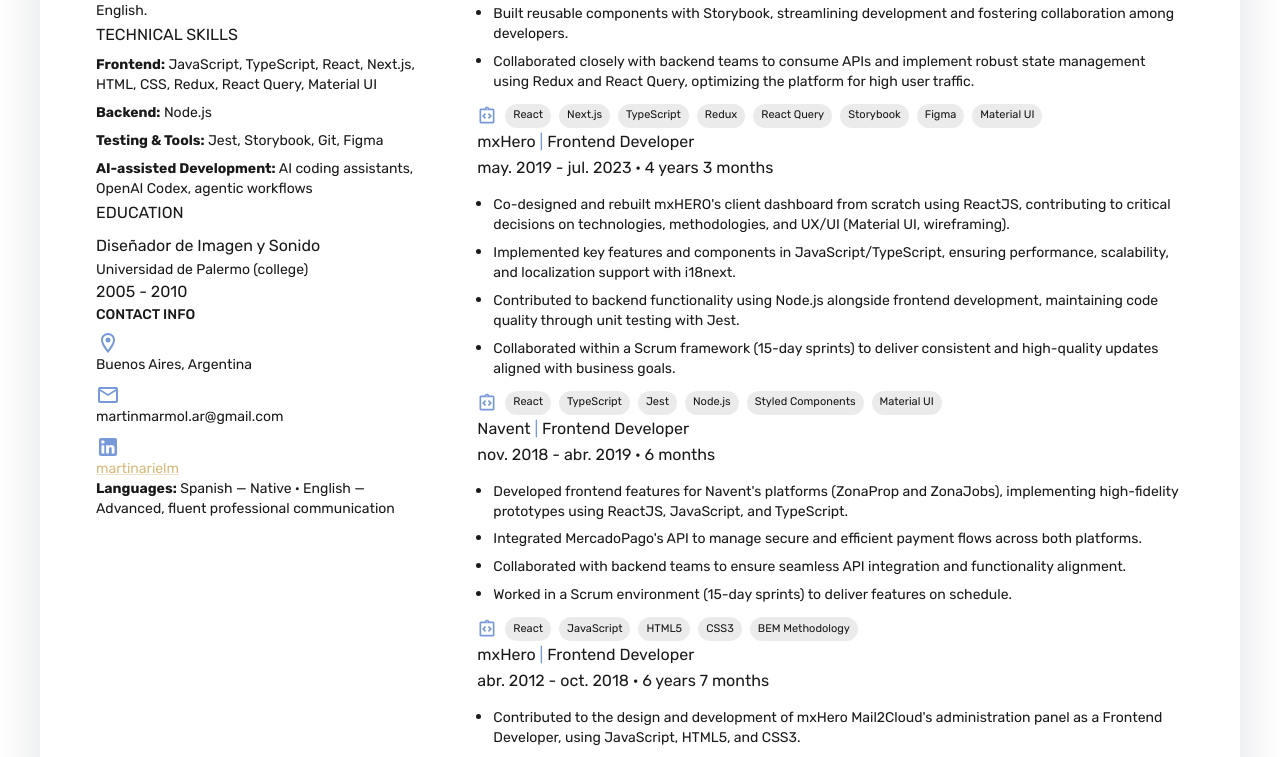
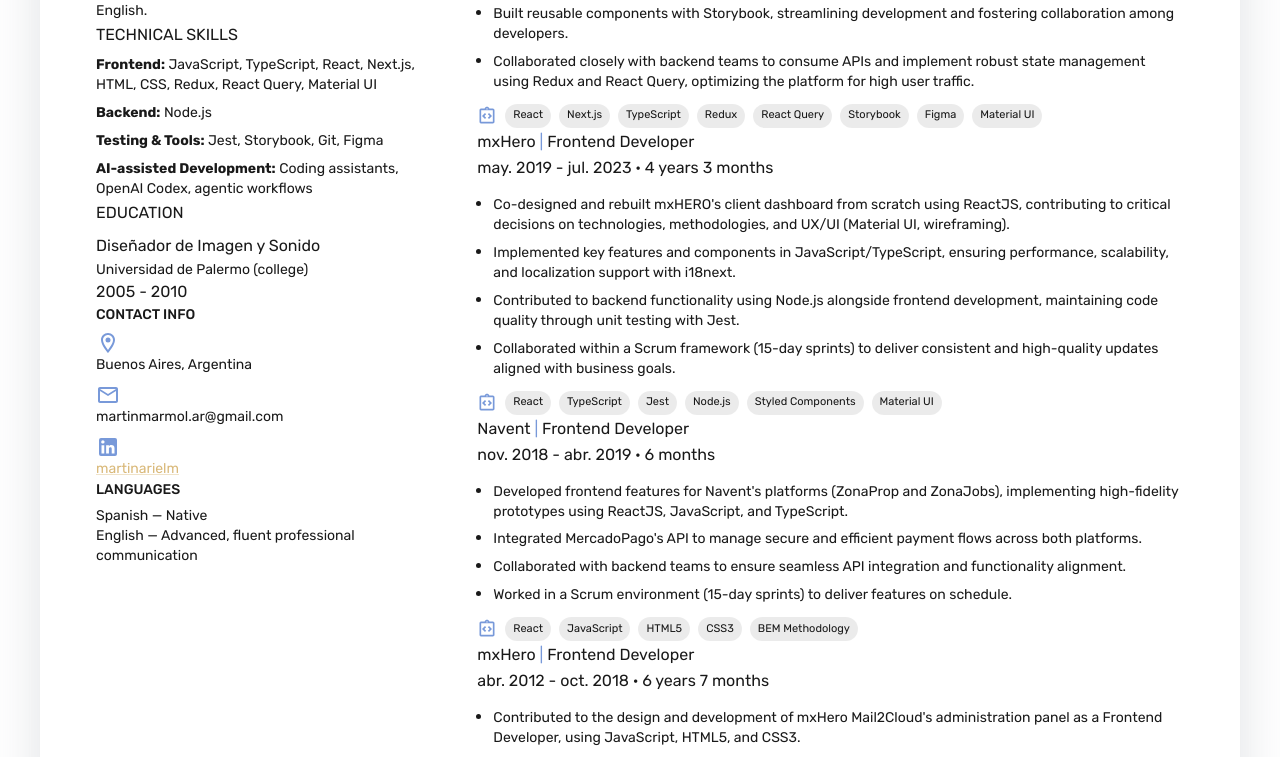
Before and after one commit to martinarielm/resume, a React (Vite) app: page / in a window 1280 px wide. Shown: the part 522-1279 px from the top of the page. Built offline with nearby package versions, Linux system fonts and the light colour scheme.

Commit message:
Refactor language section and update description

```diff
--- a/src/App.tsx
+++ b/src/App.tsx
@@ -110,7 +110,7 @@
               <strong>Testing &amp; Tools:</strong> Jest, Storybook, Git, Figma
             </Typography>
             <Typography variant="body2">
-              <strong>AI-assisted Development:</strong> AI coding assistants,
+              <strong>AI-assisted Development:</strong> Coding assistants,
               OpenAI Codex, agentic workflows
             </Typography>
           </Stack>
@@ -180,9 +180,20 @@
               </Link>
             </Box>
           </Stack>
-          <Typography variant="body2" mt={2}>
-            <strong>Languages:</strong> Spanish — Native · English — Advanced,
-            fluent professional communication
+
+          <Typography
+            letterSpacing={0.5}
+            variant="subtitle2"
+            fontWeight={500}
+            mt={{ xs: 3, md: 4 }}
+            gutterBottom
+          >
+            LANGUAGES
+          </Typography>
+
+          <Typography variant="body2">Spanish — Native</Typography>
+          <Typography variant="body2">
+            English — Advanced, fluent professional communication
           </Typography>
         </Grid>
 
```
